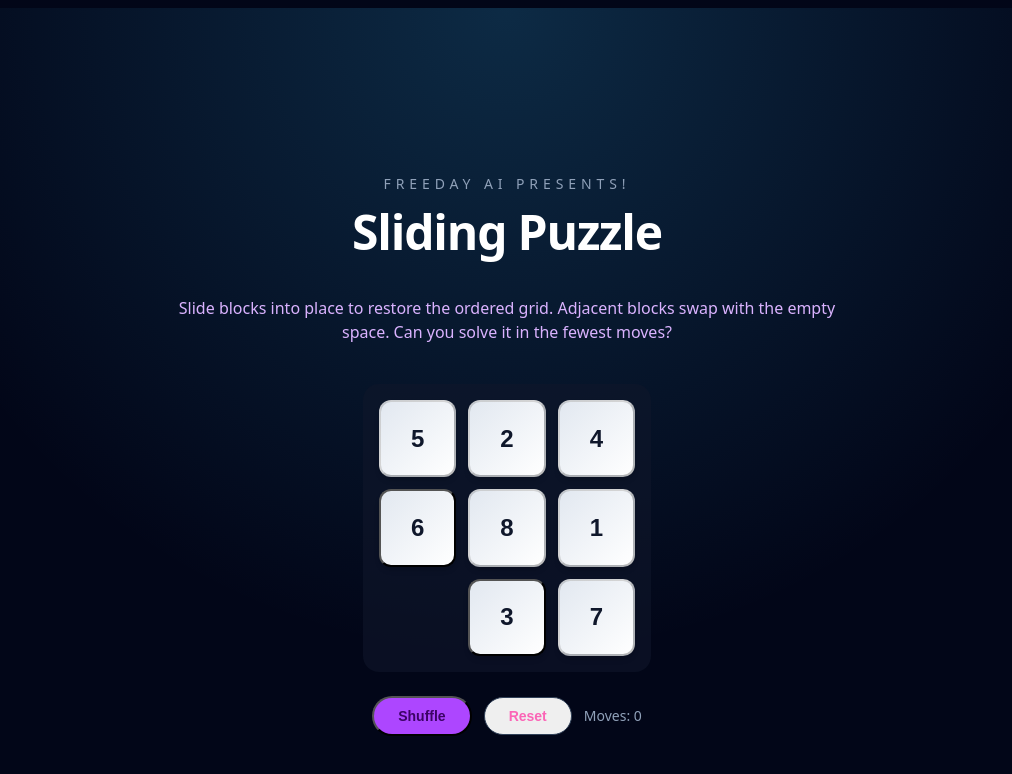
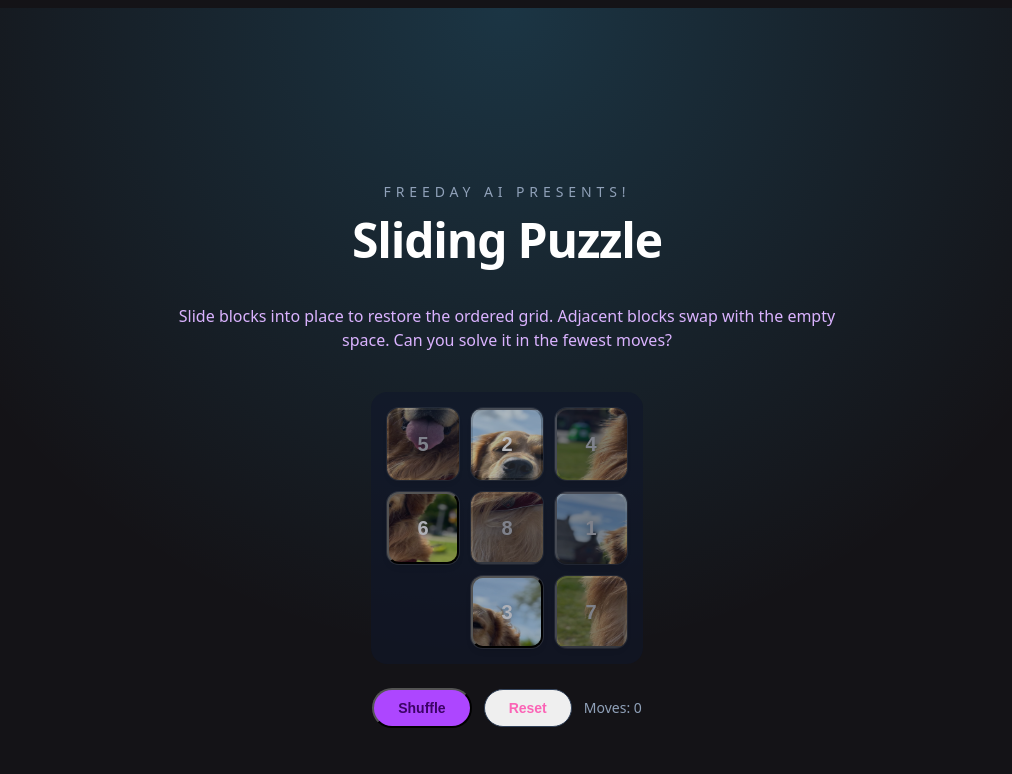
Before and after one commit to mehrismore/sliding-puzzle, a React (Vite) app: page / in a window 1280 px wide. Shown: the top 774 px of the page, without its empty margins (133-1145 px from the left). Built offline with nearby package versions, Linux system fonts and the light colour scheme.

Commit message:
polish puzzle visuals + image vs num

```diff
--- a/src/Puzzle.tsx
+++ b/src/Puzzle.tsx
@@ -1,10 +1,14 @@
-import { useCallback, useMemo, useRef, useState } from "react";
+import { useCallback, useEffect, useMemo, useRef, useState } from "react";
 
 const GRID_SIZE = 3;
 const BLOCK_COUNT = GRID_SIZE * GRID_SIZE;
 const SOLVED_BOARD = Array.from({ length: BLOCK_COUNT }, (_, index) =>
   index === BLOCK_COUNT - 1 ? 0 : index + 1
 );
+const DOG_IMAGE_URL = "/dog.jpg";
+const TILE_SIZE = 72;
+const TILE_GAP = 12;
+const BOARD_SIZE = GRID_SIZE * TILE_SIZE + (GRID_SIZE - 1) * TILE_GAP;
 
 const getNeighborIndices = (index: number) => {
   const neighbors: number[] = [];
@@ -33,11 +37,34 @@ const generateShuffledBoard = () => {
   return board;
 };
 
+const createBlockBackground = (value: number) => {
+  if (value === 0) return undefined;
+
+  const solvedIndex = value - 1;
+  const row = Math.floor(solvedIndex / GRID_SIZE);
+  const col = solvedIndex % GRID_SIZE;
+  const denominator = GRID_SIZE - 1;
+
+  const backgroundPositionX =
+    denominator === 0 ? "50%" : `${(col / denominator) * 100}%`;
+  const backgroundPositionY =
+    denominator === 0 ? "50%" : `${(row / denominator) * 100}%`;
+
+  return {
+    backgroundImage: `url(${DOG_IMAGE_URL})`,
+    backgroundSize: `${GRID_SIZE * 100}% ${GRID_SIZE * 100}%`,
+    backgroundPosition: `${backgroundPositionX} ${backgroundPositionY}`,
+    backgroundRepeat: "no-repeat",
+  };
+};
+
 const Puzzle: React.FC = () => {
   const [blocks, setBlocks] = useState<number[]>(() => generateShuffledBoard());
   const [moves, setMoves] = useState(0);
+  const [lastMovedBlock, setLastMovedBlock] = useState<number | null>(null);
   const emptyIndex = blocks.indexOf(0);
   const audioContextRef = useRef<AudioContext | null>(null);
+  const bounceTimeoutRef = useRef<ReturnType<typeof setTimeout> | null>(null);
 
   const isSolved = useMemo(
     () => blocks.every((value, index) => value === SOLVED_BOARD[index]),
@@ -106,6 +133,7 @@ const Puzzle: React.FC = () => {
   const handleBlockClick = (index: number) => {
     if (!canSlideBlock(index)) return;
 
+    const movingBlockValue = blocks[index];
     const previousBlocks = blocks;
     const nextBoard = [...previousBlocks];
     const currentEmptyIndex = emptyIndex;
@@ -123,6 +151,14 @@ const Puzzle: React.FC = () => {
     });
 
     setBlocks(nextBoard);
+    setLastMovedBlock(movingBlockValue);
+
+    if (bounceTimeoutRef.current) {
+      clearTimeout(bounceTimeoutRef.current);
+    }
+    bounceTimeoutRef.current = setTimeout(() => {
+      setLastMovedBlock(null);
+    }, 320);
 
     if (shouldPlayPlacementSound) {
       playPlacementSound();
@@ -132,14 +168,42 @@ const Puzzle: React.FC = () => {
   };
 
   const resetBoard = useCallback(() => {
+    if (bounceTimeoutRef.current) {
+      clearTimeout(bounceTimeoutRef.current);
+      bounceTimeoutRef.current = null;
+    }
     setBlocks([...SOLVED_BOARD]);
     setMoves(0);
+    setLastMovedBlock(null);
   }, []);
 
   const shuffleBoard = useCallback(() => {
+    if (bounceTimeoutRef.current) {
+      clearTimeout(bounceTimeoutRef.current);
+      bounceTimeoutRef.current = null;
+    }
     setBlocks(generateShuffledBoard());
     setMoves(0);
+    setLastMovedBlock(null);
   }, []);
+
+  useEffect(
+    () => () => {
+      if (bounceTimeoutRef.current) {
+        clearTimeout(bounceTimeoutRef.current);
+      }
+    },
+    []
+  );
+
+  const getBlockPosition = (index: number) => {
+    const row = Math.floor(index / GRID_SIZE);
+    const col = index % GRID_SIZE;
+    return {
+      x: col * (TILE_SIZE + TILE_GAP),
+      y: row * (TILE_SIZE + TILE_GAP),
+    };
+  };
 
   return (
     <section className="mx-auto flex w-full max-w-2xl flex-col items-center gap-6">
@@ -157,36 +221,67 @@ const Puzzle: React.FC = () => {
       </header>
 
       <div className="relative">
-        <div className="grid w-64 grid-cols-3 gap-3 rounded-2xl bg-slate-900/60 p-4">
+        <div className="rounded-2xl bg-slate-900/60 p-4">
+          <div
+            className="relative"
+            style={{ width: BOARD_SIZE, height: BOARD_SIZE }}
+          >
             {blocks.map((value, index) => {
-            const isEmpty = value === 0;
-            const movable = !isEmpty && canSlideBlock(index);
-            const blockClasses = [
-              "flex aspect-square items-center justify-center rounded-xl text-2xl font-semibold transition-all duration-150",
-              isEmpty
-                ? "bg-transparent"
-                : "bg-gradient-to-br from-slate-200 to-white text-slate-900 shadow-md",
-              movable
-                ? "cursor-pointer hover:-translate-y-1 hover:shadow-lg focus-visible:outline focus-visible:outline-2 focus-visible:outline-offset-4 focus-visible:outline-sky-400"
-                : "cursor-default",
-              isEmpty ? "pointer-events-none opacity-0" : "",
-            ]
-              .join(" ")
-              .trim();
+              if (value === 0) {
+                return null;
+              }
+
+              const movable = canSlideBlock(index);
+              const { x, y } = getBlockPosition(index);
+              const isBouncing = lastMovedBlock === value;
+              const isCorrectPosition = value === SOLVED_BOARD[index];
+              const backgroundStyle = createBlockBackground(value);
+              const blockStyle = {
+                width: TILE_SIZE,
+                height: TILE_SIZE,
+                transform: `translate3d(${x}px, ${y}px, 0) scale(${
+                  isBouncing ? 1.05 : 1
+                })`,
+                transformOrigin: "center",
+                transition:
+                  "transform 280ms cubic-bezier(0.34, 1.56, 0.64, 1), box-shadow 220ms ease",
+                willChange: "transform",
+              };
+
+              if (backgroundStyle) {
+                Object.assign(blockStyle, backgroundStyle);
+              }
 
               return (
                 <button
-                key={isEmpty ? "empty" : value}
+                  key={value}
                   type="button"
-                aria-label={isEmpty ? "empty block" : `move block ${value}`}
+                  aria-label={`move block ${value}`}
                   onClick={() => handleBlockClick(index)}
                   disabled={!movable}
-                className={blockClasses}
+                  className={[
+                    "block absolute top-0 left-0 flex select-none items-center justify-center overflow-hidden rounded-xl shadow-md ring-1 ring-white/10 transition-[background-color,box-shadow,filter] duration-200",
+                    movable
+                      ? "cursor-pointer hover:shadow-xl focus-visible:outline focus-visible:outline-2 focus-visible:outline-offset-4 focus-visible:outline-sky-400"
+                      : "cursor-default opacity-70",
+                    isBouncing ? "shadow-xl" : "",
+                  ]
+                    .join(" ")
+                    .trim()}
+                  data-correct={isCorrectPosition}
+                  style={blockStyle}
                 >
-                {!isEmpty && <span>{value}</span>}
+                  <span
+                    aria-hidden="true"
+                    className="text-xl font-semibold text-white drop-shadow-[0_1px_4px_rgba(0,0,0,0.5)]"
+                  >
+                    {value}
+                  </span>
+                  <span className="sr-only">Move block {value}</span>
                 </button>
               );
             })}
+          </div>
         </div>
 
         {isSolved && moves > 0 && (
--- a/src/index.css
+++ b/src/index.css
@@ -8,6 +8,41 @@
 
 @layer base {
   body {
-    @apply bg-slate-950 text-slate-100 antialiased font-sans;
+    background-color: #141317;
+    @apply text-slate-100 antialiased font-sans;
   }
 }
+
+@layer components {
+.block {
+    position: relative;
+  }
+
+.block::after {
+    content: "";
+    position: absolute;
+    inset: 0;
+    background-color: rgba(15, 23, 42, 0.6);
+    opacity: 0.4;
+    transition: opacity 200ms ease, background-color 200ms ease;
+    pointer-events: none;
+  }
+
+.block[data-correct="true"]::after {
+    background-color: rgba(255, 255, 255, 0.7);
+    opacity: 0.18;
+  }
+
+.block[data-correct="false"]::after {
+    background-color: rgba(15, 23, 42, 0.75);
+    opacity: 0.45;
+  }
+
+.block[data-correct="true"]:hover:not(:disabled)::after {
+    opacity: 0.12;
+  }
+
+.block[data-correct="false"]:hover:not(:disabled)::after {
+    opacity: 0.3;
+  }
+}
```
Also changed, not shown: public/dog.jpg (added), 1 other file (tests, documents, lock files or other folders). Lines whose indentation alone changed are shown as unchanged.
